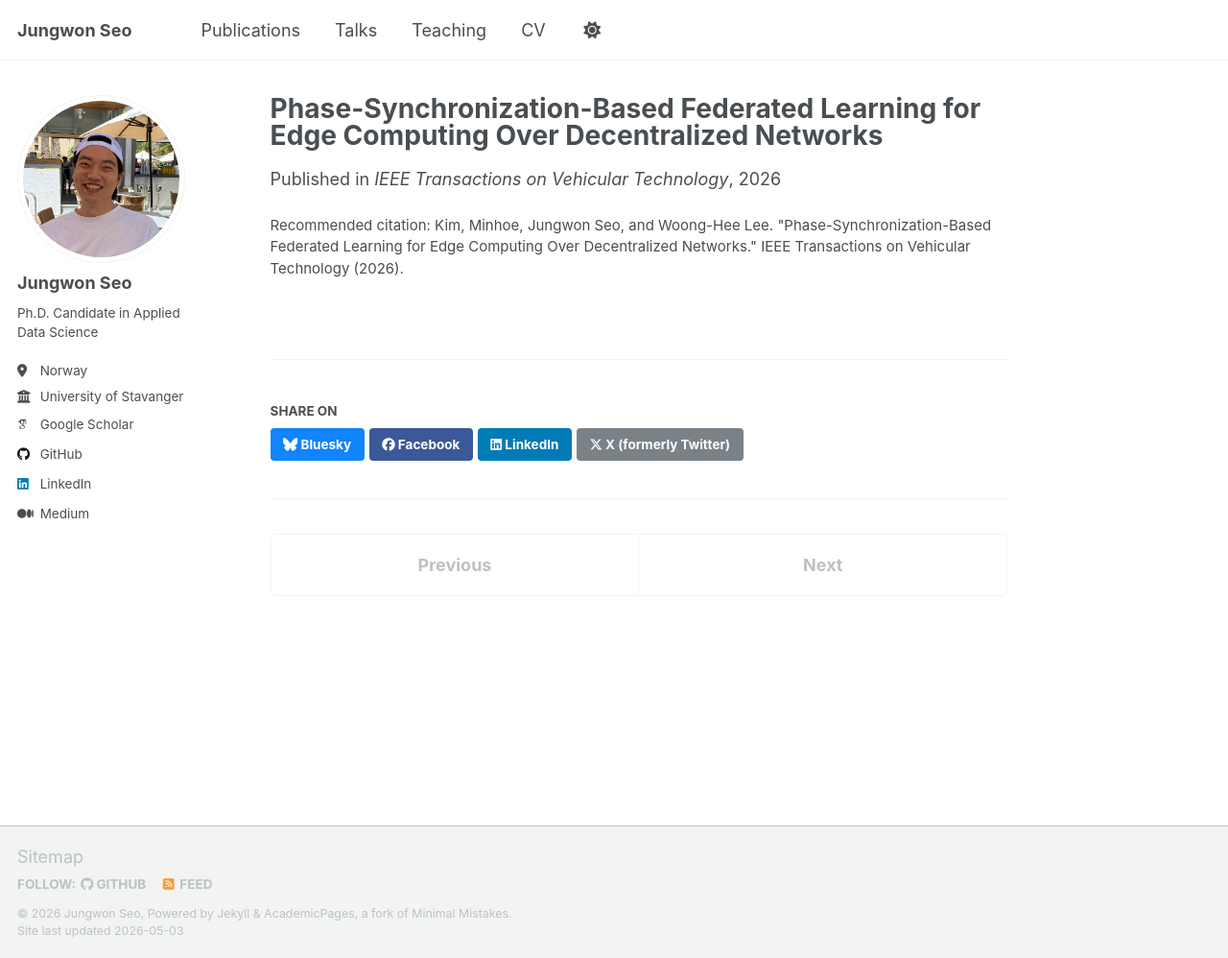
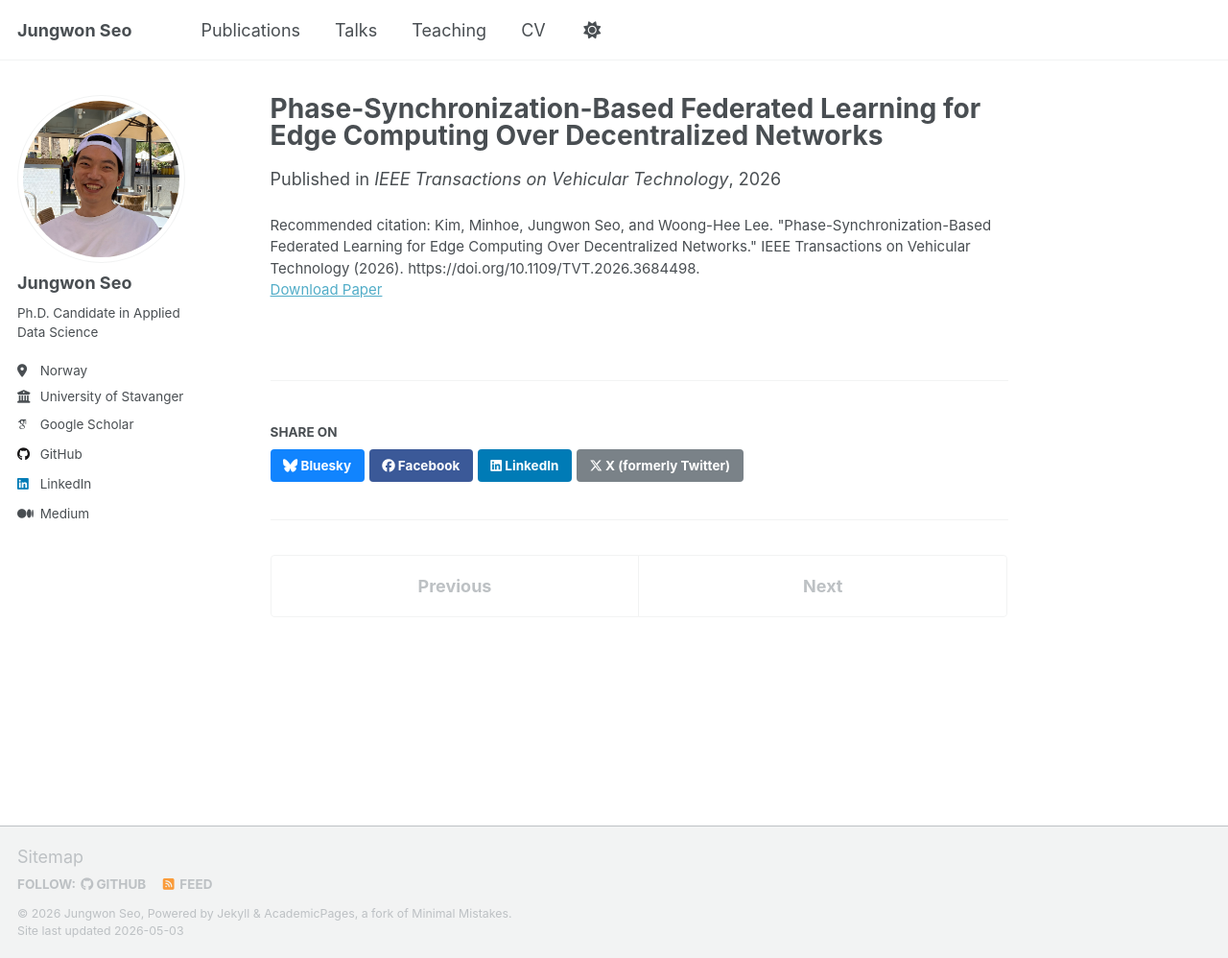
Before and after one commit to thejungwon/thejungwon.github.io, a Jekyll site: the page built from _publications/2026-04-16-kim2026phasesynchronization.md, in a window 1280 px wide and 998 px high. Shown: the whole window at 96% size. Built offline with Jekyll 4.4.1, drawn with Linux system fonts in a browser that asks for light colours; some web fonts are replaced; a script that is not in the unit is left out; some of the changed lines change nothing that is shown.

Commit message:
Add DOI for 2026 TVT publication

```diff
--- a/_publications/2026-04-16-kim2026phasesynchronization.md
+++ b/_publications/2026-04-16-kim2026phasesynchronization.md
@@ -5,5 +5,6 @@ category: manuscripts
 permalink: /publication/2026-04-16-kim2026phasesynchronization
 date: 2026-04-16
 venue: "IEEE Transactions on Vehicular Technology"
-citation: "Kim, Minhoe, Jungwon Seo, and Woong-Hee Lee. &quot;Phase-Synchronization-Based Federated Learning for Edge Computing Over Decentralized Networks.&quot; IEEE Transactions on Vehicular Technology (2026)."
+paperurl: "https://doi.org/10.1109/TVT.2026.3684498"
+citation: "Kim, Minhoe, Jungwon Seo, and Woong-Hee Lee. &quot;Phase-Synchronization-Based Federated Learning for Edge Computing Over Decentralized Networks.&quot; IEEE Transactions on Vehicular Technology (2026). https://doi.org/10.1109/TVT.2026.3684498."
 ---
```
